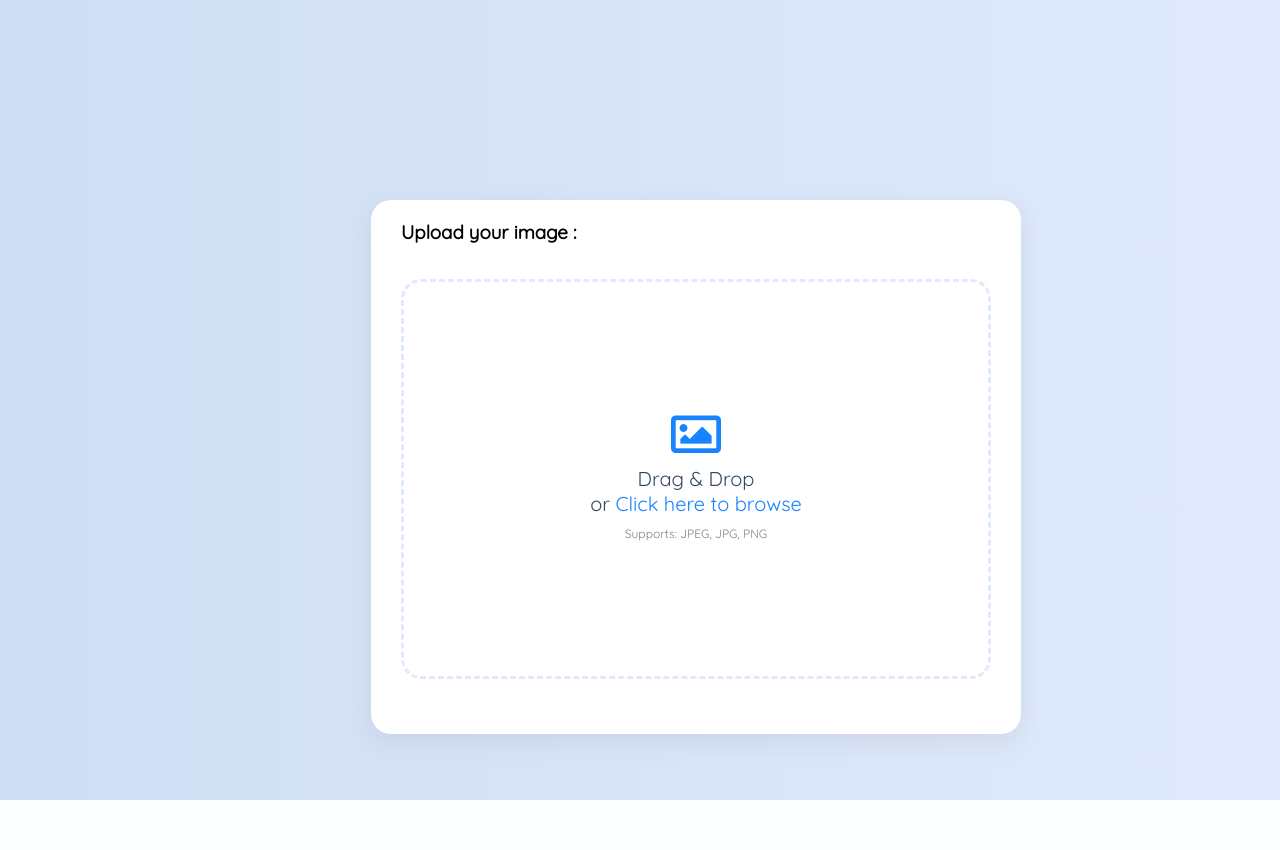
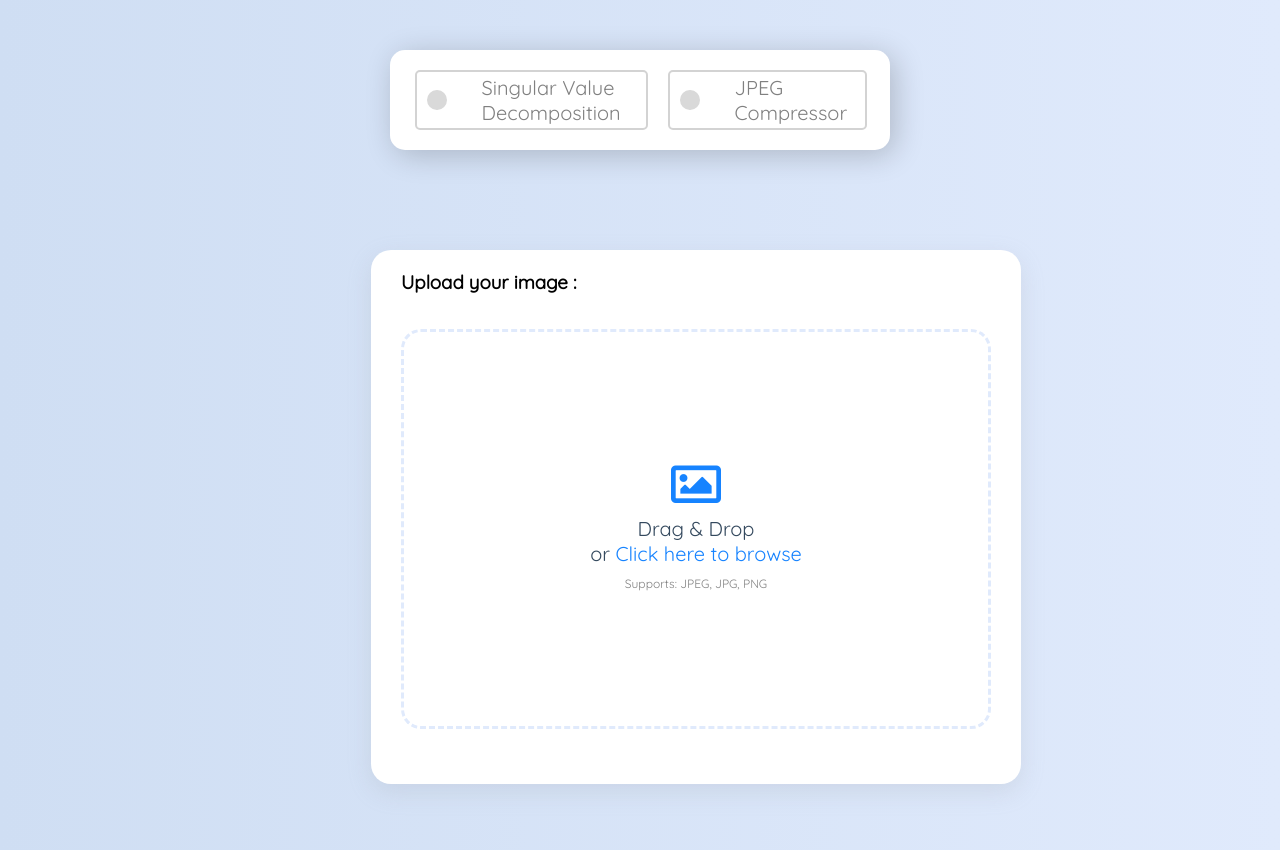
Before and after one commit to tuilatung/CS232-Final-Project, a Flask app: page / in a window 1280 px wide. Before the commit the page ends 800 px from the top, so only its background shows below. Run offline with Flask 2, Linux system fonts and the light colour scheme; some libraries are stand-ins or nearby versions.

Commit message:
add JPEG Compressor

```diff
--- a/main.py
+++ b/main.py
@@ -4,6 +4,7 @@ from flask import Flask, flash, request, redirect, url_for, render_template, jso
 from werkzeug.utils import secure_filename
 from os.path import join, dirname, realpath
 from svd_compressor import *
+from jpeg_compressor import *
 
 app = Flask(__name__, template_folder='templates')
 app.secret_key = "super secret key"
@@ -12,7 +13,7 @@ UPLOAD_FOLDER = join(dirname(realpath(__file__)), 'static/uploads/')
 app.config['UPLOAD_FOLDER'] = UPLOAD_FOLDER
 PROCESSED_FOLDER = 'static/processed'
 ALLOWED_EXTENSIONS = set(['png', 'jpg', 'jpeg', 'gif'])
-K = 0
+
 
 def allowed_file(filename):
 	return '.' in filename and filename.rsplit('.', 1)[1].lower() in ALLOWED_EXTENSIONS
@@ -40,9 +41,12 @@ def getIMG():
 
 	if request.method == 'POST':
 		img = request.files['file']
+		# print(request.form['method'])
 		img.save(os.path.join(app.config['UPLOAD_FOLDER'], secure_filename(img.filename)))
-
-	return svd__compressor()
+	if request.form['method'] == 'svd':
+		return svd__compressor()
+	elif request.form['method'] == 'jpeg':
+		return jpeg__compressor()
 
 @app.route('/getslider', methods=['GET', 'POST'])
 def get_slider():
@@ -51,7 +55,7 @@ def get_slider():
 	print(k)
 	return k
 
-@app.route('/svd', methods=['GET', 'POST'])
+@app.route('/svd_compressor', methods=['GET', 'POST'])
 def svd__compressor():
 	img = Image.open(os.path.join(app.config['UPLOAD_FOLDER'] ,os.listdir(app.config['UPLOAD_FOLDER'])[0]))
 	input_image = np.asarray(img)
@@ -74,6 +78,28 @@ def svd__compressor():
             } # [img, w, h, number_of_pixel compressed img]
 	return jsonify(response), 200
 
+@app.route('/jpeg_compressor', methods=['GET', 'POST'])
+def jpeg__compressor():
+	image = cv2.imread(os.path.join(app.config['UPLOAD_FOLDER'] ,os.listdir(app.config['UPLOAD_FOLDER'])[0]))
+
+	ext = getFile_extension(os.path.join(app.config['UPLOAD_FOLDER'] ,os.listdir(app.config['UPLOAD_FOLDER'])[0]))
+	if not os.path.isdir(PROCESSED_FOLDER):
+		os.mkdir(PROCESSED_FOLDER)
+	else:
+		files = os.listdir(PROCESSED_FOLDER)
+		for item in files:
+			os.remove(os.path.join(PROCESSED_FOLDER, item))
+
+	try:
+		compress = jpeg_compress(image, quality=get_slider())
+	except:
+		compress = jpeg_compress(image, quality=50)
+	compress = cv2.cvtColor(compress, cv2.COLOR_RGB2BGR)
+	cv2.imwrite(os.path.join(PROCESSED_FOLDER, f'result.{ext}'), compress)
+	response = {
+                "data": [os.path.join(PROCESSED_FOLDER, f'result.{ext}'), image.shape[1], image.shape[0], compress.shape[0] * compress.shape[1]]
+            } # [img, w, h, number_of_pixel compressed img]
+	return jsonify(response), 200
 
 if __name__ == "__main__":
     app.debug = True
--- a/static/scripts/script.js
+++ b/static/scripts/script.js
@@ -6,7 +6,7 @@ const uploadImg =  document.querySelector("#uploadIMG");
 const imgArea =  document.querySelector(".img__box");
 const slideValue = document.querySelector("#number");
 const inputSlider = document.querySelector("#slider");
-
+const radioArea = document.querySelector('.wrapper_radio');
 
 let button = document.querySelector('.button');
 let input = dropArea.querySelector('input');
@@ -15,16 +15,38 @@ let imgForm = document.querySelector(".get_img");
 var w;
 var h;
 var base64_image;
+var selectedRadio;
 
 button.onclick = () => {
   input.click();
 };
 
+
+function checkRadio(){
+  const svd_mode = document.querySelector('#option-1').checked;
+  const jpeg_mode = document.querySelector('#option-2').checked;
+  if (svd_mode == true && jpeg_mode ==false){
+    selectedRadio = 'svd';
+    document.querySelector('.value.right').textContent = 300;
+    inputSlider.max = 300;
+  }
+  else if (svd_mode == false && jpeg_mode ==true){
+    selectedRadio = 'jpeg';
+    document.querySelector('.value.right').textContent = 100;
+    inputSlider.max = 100;
+    inputSlider.value = 50;
+  }
+}
+
 inputSlider.addEventListener('change', function(){
-  // window.alert('changed');
-  // console.log('On Sliderbar changes...');
-  // const URL = '/getslider'
-  const URL = '/svd'
+  var URL;
+  if (selectedRadio == 'svd'){
+    URL = '/svd_compressor';
+  }
+  else{
+    URL = '/jpeg_compressor';
+  }
+  // const URL = '/svd_compressor';
   const xhr = new XMLHttpRequest();
   sender = inputSlider.value
   xhr.open('POST', URL, true);
@@ -43,11 +65,11 @@ inputSlider.addEventListener('change', function(){
   }
 })
 
-function sendIMG(file){
-  const URL = '/upload';
+function sendIMG(file, URL, method){
   const xhr = new XMLHttpRequest();
   const formData = new FormData();
   formData.append('file', file);
+  formData.append('method',method);
   xhr.open('POST', URL);
   xhr.send(formData);
 }
@@ -56,8 +78,27 @@ function sendIMG(file){
 input.addEventListener('change', function () {
   file = this.files[0];
   dropArea.classList.add('active');
-  displayFile();
-  sendIMG(file);
+  const svd_mode = document.querySelector('#option-1').checked;
+  const jpeg_mode = document.querySelector('#option-2').checked;
+  if (svd_mode == false && jpeg_mode == false){
+    Swal.fire({
+      icon: 'error',
+      title: 'Oops...',
+      text: 'Please select type of compressor first',
+  })
+  file = null;
+  dropArea.classList.remove('active');
+}
+  else{
+    displayFile();
+    if (svd_mode == true && jpeg_mode == false){
+      document.querySelector('#option-2').disabled = true;
+    }
+    else if (svd_mode == false && jpeg_mode == true){
+      document.querySelector('#option-1').disabled = true;
+    }
+    sendIMG(file, '/upload', selectedRadio);
+}
 });
 
 // when file is inside drag area
@@ -79,12 +120,30 @@ dropArea.addEventListener('dragleave', () => {
 dropArea.addEventListener('drop', (event) => {
   event.preventDefault();
   file = event.dataTransfer.files[0]; // grab single file even of user selects multiple files
-  displayFile();
-  uploadImg.style.display = "none"
-  showRes.style.display = "block";
-  showImg.style.display = "block";
-  sendIMG(file);
-  // containerRes.style.height = h + 500;
+  const svd_mode = document.querySelector('#option-1').checked;
+  const jpeg_mode = document.querySelector('#option-2').checked;
+  if (svd_mode == false && jpeg_mode == false){
+    Swal.fire({
+      icon: 'error',
+      title: 'Oops...',
+      text: 'Please select type of compressor first',
+  })
+  file = null;
+  dropArea.classList.remove('active');
+  }
+  else{
+    displayFile();
+    uploadImg.style.display = "none";
+    showRes.style.display = "block";
+    showImg.style.display = "block";
+    if (svd_mode == true && jpeg_mode == false){
+      document.querySelector('#option-2').disabled = true;
+    }
+    else if (svd_mode == false && jpeg_mode == true){
+      document.querySelector('#option-1').disabled = true;
+    }
+    sendIMG(file, '/upload', selectedRadio);
+  }
 });
 
 imgForm.addEventListener("change", function(e) {
@@ -93,14 +152,6 @@ imgForm.addEventListener("change", function(e) {
   uploadImg.style.display = "none"
   showRes.style.display = "block";
   showImg.style.display = "block";
-
-  // const formData = new FormData();
-  // if (file != null){
-  //   formData.append('file', file);
-  // }
-  // const URL = '/uploader';
-  // xhr.open('POST', URL, true);
-  // xhr.send(formData);
 });
 
 function displayFile() {
@@ -145,23 +196,15 @@ function displayFile() {
 inputSlider.oninput = (()=>{
   let value = inputSlider.value;
   slideValue.textContent = value;
-  slideValue.style.left = (value/3) + "%";
+  if (document.querySelector('#option-1').checked == true){
+    slideValue.style.left = (value/3) + "%";
+  }
+  else{
+    slideValue.style.left = value + "%";
+  }
   slideValue.classList.add("show");
 });
 
 inputSlider.onblur = (()=>{
   slideValue.classList.remove("show");
 });
-
-// const xhr = new XMLHttpRequest();
-// xhr.onreadystatechange = function(e) {
-//   e.preventDefault();
-//   window.alert(2);
-//   console.log(3);
-//   if (xhr.readyState == XMLHttpRequest.DONE && xhr.status == 200) {
-//     const update =  new Date();
-//     const data = JSON.parse(xhr.responseText).data;
-//     // document.querySelector('.img__box').textContent = '';
-//     document.querySelector('.img__box').textContent = `<img src="${data}?v=${update.getTime()}" />`; // To update avoid using image from cache
-//   }
-// }
--- a/static/stylesheet/main.css
+++ b/static/stylesheet/main.css
@@ -41,7 +41,7 @@ body {
     border-radius: 20px;
     box-shadow: rgba(149, 157, 165, 0.2) 0px 8px 24px;
     margin: 0 auto;
-    margin-top: 200px;
+    margin-top: 100px;
 }
 
 .drag-area {
@@ -250,3 +250,85 @@ body {
     padding-top: 30px;
     padding-left: 30px;
 }
+
+.wrapper_radio{
+  display: flex;
+  background: #fff;
+  height: 100px;
+  width: 500px;
+  align-items: center;
+  justify-content: space-evenly;
+  border-radius: 15px;
+  padding: 20px 15px;
+  box-shadow: 5px 5px 30px rgba(0,0,0,0.2);
+  margin: 0 auto;
+  margin-top: 50px;
+}
+.wrapper_radio .option{
+  background: #fff;
+  height: 100%;
+  width: 100%;
+  display: flex;
+  align-items: center;
+  justify-content: space-evenly;
+  margin: 0 10px;
+  border-radius: 5px;
+  cursor: pointer;
+  padding: 0 10px;
+  border: 2px solid lightgrey;
+  transition: all 0.3s ease;
+}
+.wrapper_radio .option .dot{
+  height: 20px;
+  width: 20px;
+  background: #d9d9d9;
+  border-radius: 50%;
+  position: relative;
+}
+.wrapper_radio .option .dot::before{
+  position: absolute;
+  content: "";
+  top: 4px;
+  left: 4px;
+  width: 12px;
+  height: 12px;
+  background: #0069d9;
+  border-radius: 50%;
+  opacity: 0;
+  transform: scale(1.5);
+  transition: all 0.3s ease;
+}
+input[type="radio"]{
+  display: none;
+}
+#option-1:checked:checked ~ .option-1,
+#option-2:checked:checked ~ .option-2{
+  border-color: #0069d9;
+  background: #0069d9;
+}
+#option-1:checked:checked ~ .option-1 .dot,
+#option-2:checked:checked ~ .option-2 .dot{
+  background: #fff;
+}
+#option-1:checked:checked ~ .option-1 .dot::before,
+#option-2:checked:checked ~ .option-2 .dot::before{
+  opacity: 1;
+  transform: scale(1);
+}
+.wrapper_radio .option span{
+  font-size: 20px;
+  color: #808080;
+  margin-left: 35px;
+}
+#option-1:checked:checked ~ .option-1 span,
+#option-2:checked:checked ~ .option-2 span{
+  color: #fff;
+}
+
+#dot_1{
+  width: 35px;
+}
+
+#dot_2{
+  width: 27px;
+}
--- a/templates/home.html
+++ b/templates/home.html
@@ -18,6 +18,19 @@
         <script src="sweetalert2.all.min.js"></script>
     </head>
     <body>
+        <div class="wrapper_radio">
+            <input type="radio" name="select" id="option-1" onclick="checkRadio();">
+            <input type="radio" name="select" id="option-2" onclick="checkRadio();">
+            <label for="option-1" class="option option-1">
+              <div class="dot" id="dot_1"></div>
+              <span>Singular Value Decomposition</span>
+            </label>
+            <label for="option-2" class="option option-2">
+              <div class="dot" id="dot_2"></div>
+              <span>JPEG Compressor</span>
+            </label>
+          </div>
+
         <div class="app" id="uploadIMG">
             <div class="main">
                 <div class="container">
```
